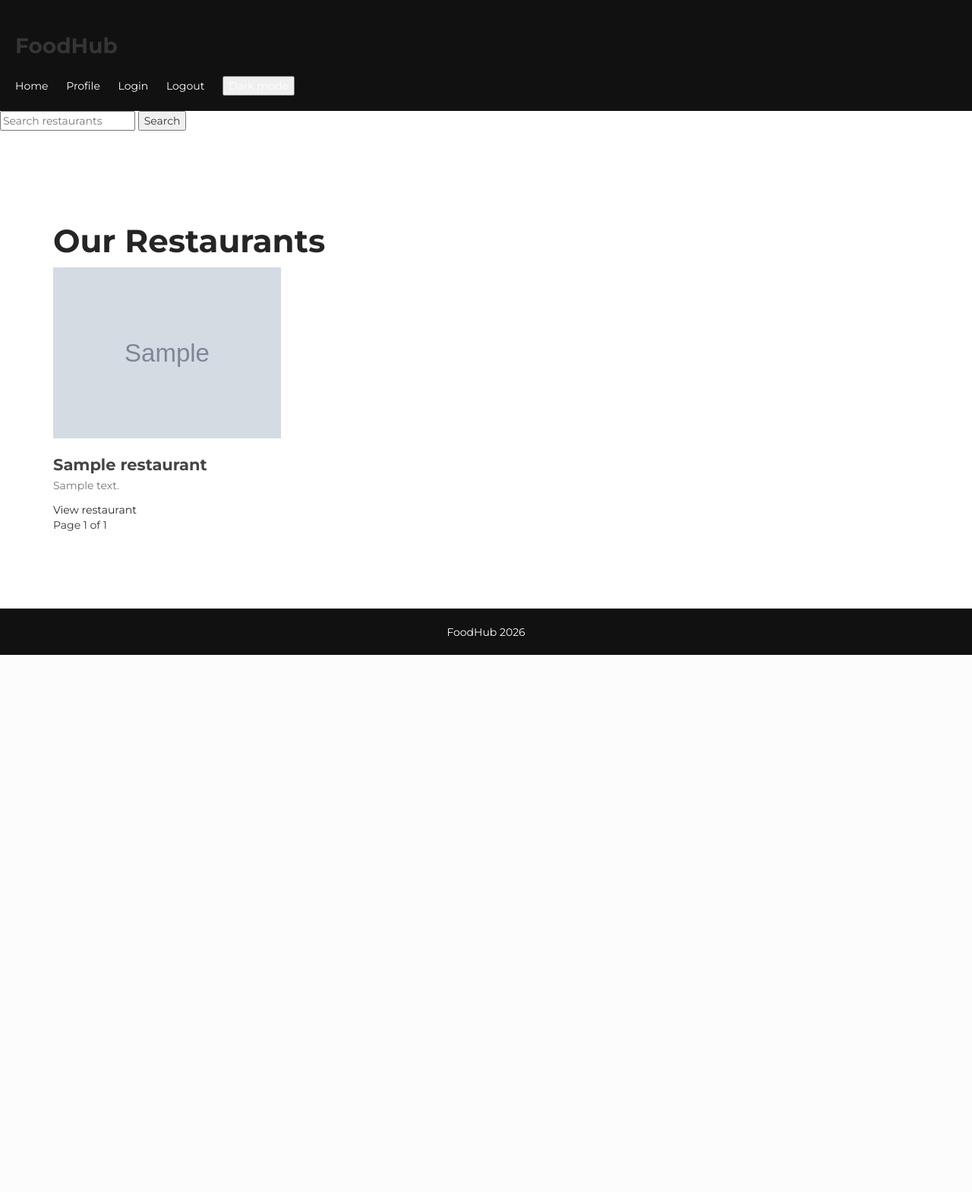
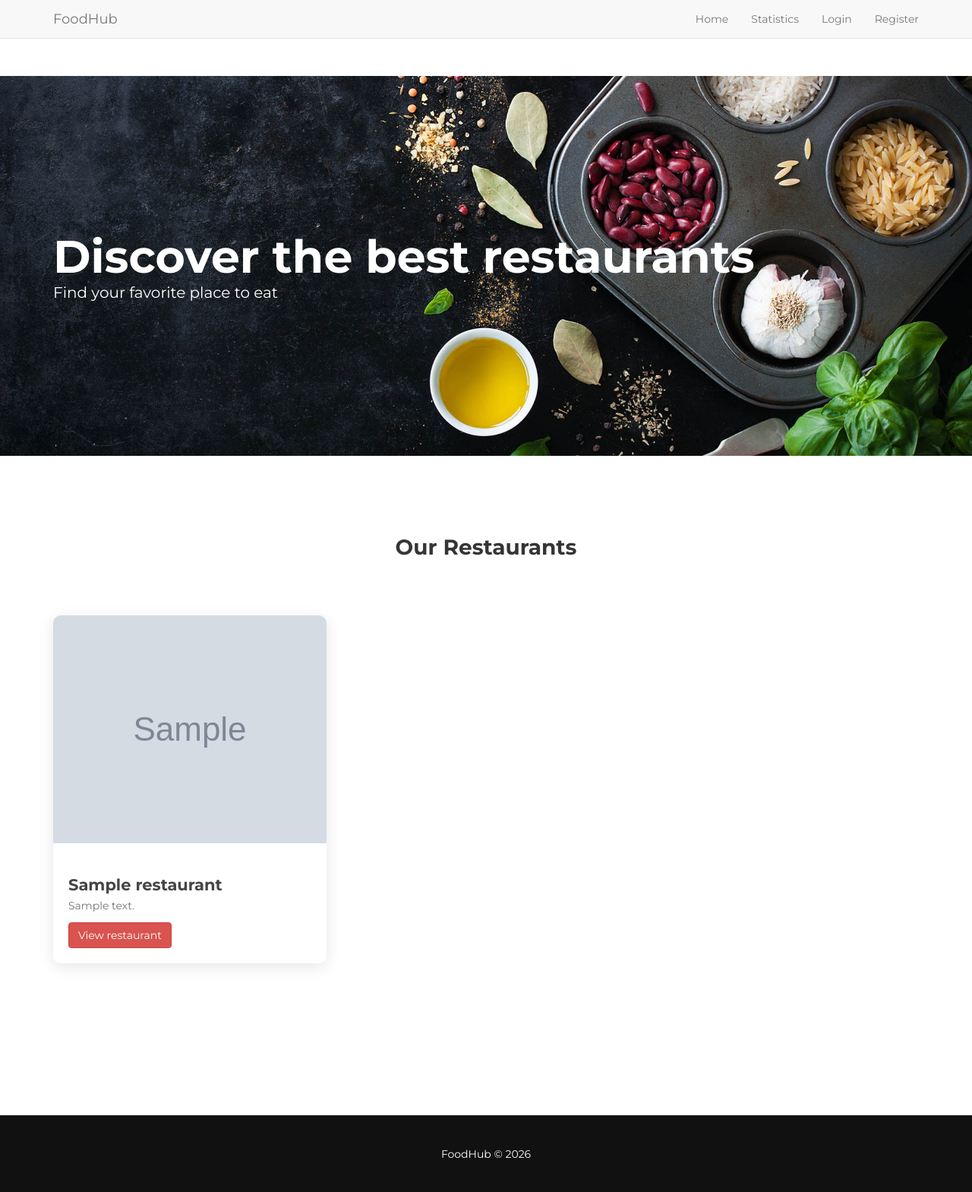
Before and after one commit to pivovarnya0/foodhub, a Django app: template templates/home.html in a window 1280 px wide. Shown: the whole page at 76% size. Before the commit the page ends 862 px from the top, so only its background shows below. Run offline with Django 3.2, Linux system fonts and the light colour scheme; the template is opened without the code that fills it: most values are stand-ins (such as "Sample title", 1, 10 or a date in 2020); grey boxes marked "Sample" are stand-in pictures; some libraries are stand-ins or nearby versions.

Commit message:
update website design

```diff
--- a/foodhub/urls.py
+++ b/foodhub/urls.py
@@ -13,6 +13,10 @@ urlpatterns = [
     path('', include('bookings.urls')),
     path('', include('reviews.urls')),
     path('', include('users.urls')),
+    path("password_reset/", auth_views.PasswordResetView.as_view(), name="password_reset"),
+    path("password_reset_done/", auth_views.PasswordResetDoneView.as_view(), name="password_reset_done"),
+    path("reset/<uidb64>/<token>/", auth_views.PasswordResetConfirmView.as_view(), name="password_reset_confirm"),
+    path("reset_done/", auth_views.PasswordResetCompleteView.as_view(), name="password_reset_complete"),
 ]
 
 if settings.DEBUG:
--- a/restaurants/urls.py
+++ b/restaurants/urls.py
@@ -16,5 +16,5 @@ urlpatterns = [
     path("api/dishes/", api.api_dishes),
     path("api/reviews/", api.api_reviews),
     path("api/bookings/", api.api_bookings),
-
+    path("favorite/<int:restaurant_id>/", views.add_favorite, name="favorite"),
 ]
--- a/templates/base.html
+++ b/templates/base.html
@@ -7,79 +7,76 @@
 <title>FoodHub</title>
 
 <meta charset="UTF-8">
-<meta http-equiv="X-UA-Compatible" content="IE=Edge">
-<meta name="viewport" content="width=device-width, initial-scale=1, maximum-scale=1">
+<meta name="viewport" content="width=device-width, initial-scale=1">
 
 <link rel="stylesheet" href="{% static 'css/bootstrap.min.css' %}">
 <link rel="stylesheet" href="{% static 'css/font-awesome.min.css' %}">
-<link rel="stylesheet" href="{% static 'css/animate.css' %}">
-<link rel="stylesheet" href="{% static 'css/owl.carousel.css' %}">
-<link rel="stylesheet" href="{% static 'css/owl.theme.default.min.css' %}">
-<link rel="stylesheet" href="{% static 'css/magnific-popup.css' %}">
 <link rel="stylesheet" href="{% static 'css/templatemo-style.css' %}">
-
-{% block extra_head %}{% endblock %}
 
 </head>
 
 <body>
 
-<!-- HEADER -->
-<header style="padding:20px;background:#111;color:white;">
-<h2>FoodHub</h2>
+<!-- NAVBAR -->
 
-<a href="/" style="color:white;margin-right:20px;">Home</a>
-<a href="/profile/" style="color:white;margin-right:20px;">Profile</a>
-<a href="/login/" style="color:white;margin-right:20px;">Login</a>
-<a href="/logout/" style="color:white;margin-right:20px;">Logout</a>
+<nav class="navbar navbar-default navbar-fixed-top">
 
-<button onclick="toggleTheme()">Dark mode</button>
+<div class="container">
 
-</header>
+<div class="navbar-header">
 
-<!-- MAIN CONTENT -->
-<main>
+<a class="navbar-brand" href="/">FoodHub</a>
+
+</div>
+
+<ul class="nav navbar-nav navbar-right">
+
+<li><a href="/">Home</a></li>
+
+<li><a href="/statistics/">Statistics</a></li>
+
+{% if user.is_authenticated %}
+
+<li><a href="/profile/">Profile</a></li>
+
+<li><a href="/logout/">Logout</a></li>
+
+{% else %}
+
+<li><a href="/login/">Login</a></li>
+
+<li><a href="/register/">Register</a></li>
+
+{% endif %}
+
+</ul>
+
+</div>
+
+</nav>
+
+
+<!-- CONTENT -->
+
+<div style="margin-top:100px">
 
 {% block content %}
 {% endblock %}
 
-</main>
+</div>
+
 
 <!-- FOOTER -->
-<footer style="padding:20px;background:#111;color:white;text-align:center;">
-FoodHub 2026
+
+<footer style="padding:40px;background:#111;color:white;text-align:center;margin-top:80px;">
+
+FoodHub © 2026
+
 </footer>
 
-<!-- SCRIPTS -->
 
 <script src="{% static 'js/jquery.js' %}"></script>
 <script src="{% static 'js/bootstrap.min.js' %}"></script>
-<script src="{% static 'js/jquery.stellar.min.js' %}"></script>
-<script src="{% static 'js/wow.min.js' %}"></script>
-<script src="{% static 'js/owl.carousel.min.js' %}"></script>
-<script src="{% static 'js/jquery.magnific-popup.min.js' %}"></script>
-<script src="{% static 'js/smoothscroll.js' %}"></script>
-<script src="{% static 'js/custom.js' %}"></script>
-
-<script>
-
-function toggleTheme(){
-
-document.body.classList.toggle("dark-mode")
-
-localStorage.setItem(
-"theme",
-document.body.classList.contains("dark-mode")
-)
-
-}
-
-if(localStorage.getItem("theme") === "true"){
-document.body.classList.add("dark-mode")
-}
-
-</script>
-
 
 </body>
 </html>
--- a/templates/home.html
+++ b/templates/home.html
@@ -1,16 +1,36 @@
-{% extends 'base.html' %}
+{% extends "base.html" %}
 {% load static %}
 
 {% block content %}
 
-<form method="get">
-<input type="text" name="q" placeholder="Search restaurants">
-<button type="submit">Search</button>
-</form>
+<!-- HERO -->
 
-<section class="container">
+<section style="height:500px;background:url('{% static "images/slider-image1.jpg" %}') center/cover;display:flex;align-items:center;">
 
-<h1>Our Restaurants</h1>
+<div class="container">
+
+<h1 style="color:white;font-size:60px;font-weight:700;">
+Discover the best restaurants
+</h1>
+
+<p style="color:white;font-size:20px;">
+Find your favorite place to eat
+</p>
+
+</div>
+
+</section>
+
+
+<!-- RESTAURANTS -->
+
+<section style="padding:80px 0;">
+
+<div class="container">
+
+<h2 style="text-align:center;margin-bottom:60px;">
+Our Restaurants
+</h2>
 
 <div class="row">
 
@@ -18,15 +38,21 @@
 
 <div class="col-md-4">
 
-<div class="card">
+<div style="background:white;border-radius:10px;overflow:hidden;box-shadow:0 5px 20px rgba(0,0,0,0.1);margin-bottom:40px;">
 
-<img src="{{ restaurant.image.url }}" width="300">
+<img src="{{ restaurant.image.url }}" style="width:100%;height:300px;object-fit:cover;">
+
+<div style="padding:20px;">
 
 <h3>{{ restaurant.name }}</h3>
 
-<p>{{ restaurant.description }}</p>
+<p>{{ restaurant.description|truncatewords:15 }}</p>
 
-<a href="/restaurant/{{ restaurant.slug }}/">View restaurant</a>
+<a href="/restaurant/{{ restaurant.slug }}/" class="btn btn-danger">
+View restaurant
+</a>
+
+</div>
 
 </div>
 
@@ -36,24 +62,6 @@
 
 </div>
 
-<div>
-
-{% if page_obj.has_previous %}
-
-<a href="?page=1">First</a>
-
-<a href="?page={{ page_obj.previous_page_number }}">Previous</a>
-
-{% endif %}
-
-Page {{ page_obj.number }} of {{ page_obj.paginator.num_pages }}
-
-{% if page_obj.has_next %}
-
-<a href="?page={{ page_obj.next_page_number }}">Next</a>
-
-{% endif %}
-
 </div>
 
 </section>
```
Also changed, not shown: restaurants/models.py (+8 -1 lines), restaurants/views.py (+23 -2 lines), static/css/templatemo-style.css (+34 -0 lines), templates/restaurant_detail.html (+59 -23 lines), restaurants/migrations/0003_dish_created_favorite.py (added), restaurants/migrations/0004_remove_dish_created_favorite_created_and_more.py (added).
